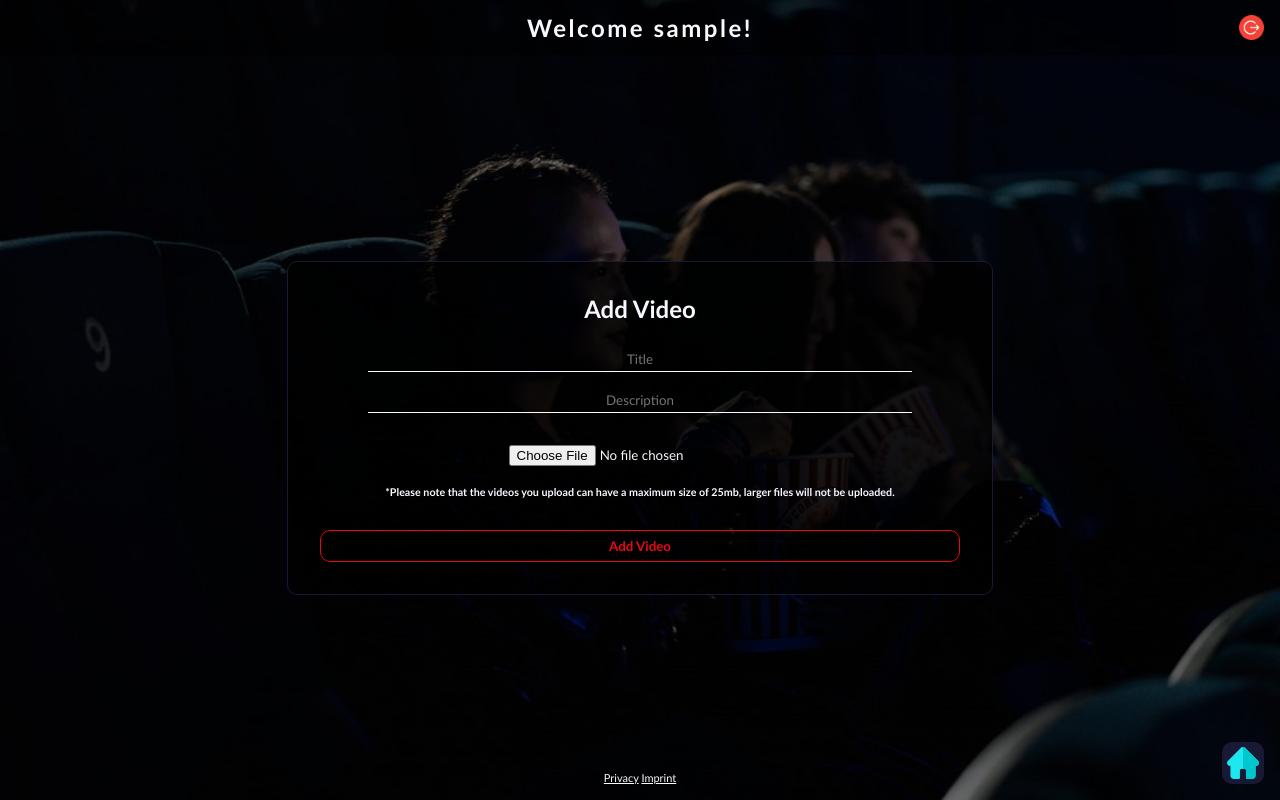
After one commit to VicentBotellaFerragud/Videoflix-Application, a Django app: page /create-video/ in a window 1280 px wide. The commit adds this page. Run offline with Django 4.2, Linux system fonts and the light colour scheme; the visitor is signed in with stand-in values (Sample User, id 1).

Commit message:
some changes

```diff
--- /dev/null
+++ b/videoflix/content/templates/videoflix/create-video.html
@@ -0,0 +1,30 @@
+{% extends "base.html" %} {% block content %}
+
+<form id="addVideoForm" class="add-video-form" action="/create-video/" method="POST" enctype="multipart/form-data"
+    return false>
+    <h2>Add Video</h2>
+
+    {% csrf_token %}
+    <input type="text" id="titleInput" name="title" placeholder="Title" maxlength="30" required />
+    <input type="text" id="descriptionInput" name="description" placeholder="Description" maxlength="400" required />
+    <input type="file" id="videoFileInput" name="video_file" class="video-file-input" accept="video/*" required />
+    <h6>*Please note that the videos you upload can have a maximum size of 25mb, larger files will not be uploaded.</h6>
+
+    <div id="waitForDiv" class="wait-for-div" style="display: none;">
+        <p>Please wait a few seconds...</p>
+        <p>The app is analyzing the upload speed to choose the best conversion format for your video.</p>
+        <div class="lds-ring">
+            <div></div>
+            <div></div>
+            <div></div>
+            <div></div>
+        </div>
+    </div>
+
+    <button id="addVideoButton" onclick="displayWaitForDivAndHideAddVideoButton()">Add Video</button>
+</form>
+
+{% load static %}
+<a href="/home/"><img src="{% static 'img/home.png' %}" class="back-to-home-button"></a>
+
+{% endblock %}
--- a/videoflix/content/views.py
+++ b/videoflix/content/views.py
@@ -140,7 +140,7 @@ def activate_user(request, uidb64, token):
         messages.success(request, "You have successfully signed up!")
         storage = get_messages(request)
 
-        return render(request, 'videoflix/index.html', {'messages': storage})
+        return render(request, 'videoflix/home.html', {'messages': storage})
 
     else:
         messages.error(request, "The activation link has expired. Please repeat the whole process from the beginning.")
@@ -149,9 +149,14 @@ def activate_user(request, uidb64, token):
         return render(request, 'auth/login.html', {'messages': storage})
 
 @login_required(login_url = '/login/')
-def index(request):
+def home(request):
 
     videos = Video.objects.filter(creator = request.user)
+
+    return render(request, 'videoflix/home.html', {'videos': videos})
+
+@login_required(login_url = '/login/')
+def create_video(request):
 
     if request.method == "POST":
         form = NewVideoForm(request.POST, request.FILES)
@@ -167,7 +172,7 @@ def index(request):
 
     form = NewVideoForm()
 
-    return render(request, 'videoflix/index.html', {'videos': videos})
+    return render(request, 'videoflix/create-video.html')
 
 @login_required(login_url = '/login/')
 def see_video_details(request, pk):
--- a/videoflix/static/css/style.css
+++ b/videoflix/static/css/style.css
@@ -170,7 +170,7 @@ nav h1 span {
     transition: none !important;
 }
 
-/* Login style */
+/* Login view style */
 
 .login-form {
     min-width: 30vw;
@@ -236,7 +236,7 @@ nav h1 span {
     color: lightgray;
 }
 
-/* Signup style */
+/* Signup view style */
 
 .signup-form {
     min-width: 30vw;
@@ -324,7 +324,7 @@ nav h1 span {
     color: lightgray;
 }
 
-/* Videoflix home page style */
+/* Home view style */
 
 .no-videos-span {
     text-align: center;
@@ -395,11 +395,35 @@ nav h1 span {
     position: absolute;
     bottom: 1rem;
     right: 1rem;
-    width: 3rem;
+    width: 2rem;
     transition: .5s;
+    padding: 5px;
+    border-radius: 10px;
+    background-color: #191935;
 }
 
 .add-video-button:hover {
+    filter: brightness(1.35);
+}
+
+/* Create video view style */
+
+.back-to-home-button {
+    display: flex;
+    cursor: pointer;
+    border-radius: 50%;
+    border: none;
+    position: absolute;
+    bottom: 1rem;
+    right: 1rem;
+    width: 2rem;
+    transition: .5s;
+    padding: 5px;
+    border-radius: 10px;
+    background-color: #191935;
+}
+
+.back-to-home-button:hover {
     filter: brightness(1.35);
 }
 
@@ -442,6 +466,10 @@ nav h1 span {
     margin-top: 1rem;
     width: fit-content !important;
     border-bottom: none !important;
+}
+
+.add-video-form h6 {
+    margin-bottom: 1rem;
 }
 
 .add-video-form button {
--- a/videoflix/static/js/script.js
+++ b/videoflix/static/js/script.js
@@ -1,35 +1,10 @@
-const usernameInput = document.getElementById("usernameInput");
 const passwordInput = document.getElementById("passwordInput");
-
-const form = document.getElementById("addVideoForm");
-const openOrCloseFormButton = document.getElementById("openOrCloseFormbutton");
 
 const titleInput = document.getElementById("titleInput");
 const descriptionInput = document.getElementById("descriptionInput");
 const videoFileInput = document.getElementById("videoFileInput");
 const waitForDiv = document.getElementById("waitForDiv");
 const addVideoButton = document.getElementById("addVideoButton");
-
-function openOrCloseForm() {
-
-    form.classList.toggle("hidden");
-
-    const defaultSrc = openOrCloseFormButton.getAttribute("default-src");
-    const alternativeSrc = openOrCloseFormButton.getAttribute("alternative-src");
-
-    if (form.className === "add-video-form hidden") {
-
-        addVideoButton.classList.add("transition-none");
-        openOrCloseFormButton.setAttribute("src", defaultSrc);
-
-    } else {
-
-        addVideoButton.classList.remove("transition-none");
-        openOrCloseFormButton.setAttribute("src", alternativeSrc);
-
-    }
-
-}
 
 function closeMessage() {
 
--- a/videoflix/videoflix/urls.py
+++ b/videoflix/videoflix/urls.py
@@ -25,7 +25,8 @@ urlpatterns = [
     path('login/', views.log_in, name = 'login'),
     path('signup/', views.sign_up, name = 'signup'),
     path('activate/<uidb64>/<token>', views.activate_user, name = 'activate'),
-    path('home/', views.index, name = 'home'),
+    path('home/', views.home, name = 'home'),
+    path('create-video/', views.create_video, name = 'create-video'),
     path('video-details/<int:pk>', views.see_video_details, name = 'video-details'),
     path('edit-video/<int:pk>', views.edit_video, name = 'edit-video'),
     path('delete-video/<int:pk>', views.delete_video, name = 'delete-video'),
```
Also changed, not shown: videoflix/content/signals.py (+6 -4 lines), videoflix/content/templates/videoflix/home.html (added, +39 -0 lines), videoflix/content/templates/videoflix/index.html (deleted, +0 -99 lines).
